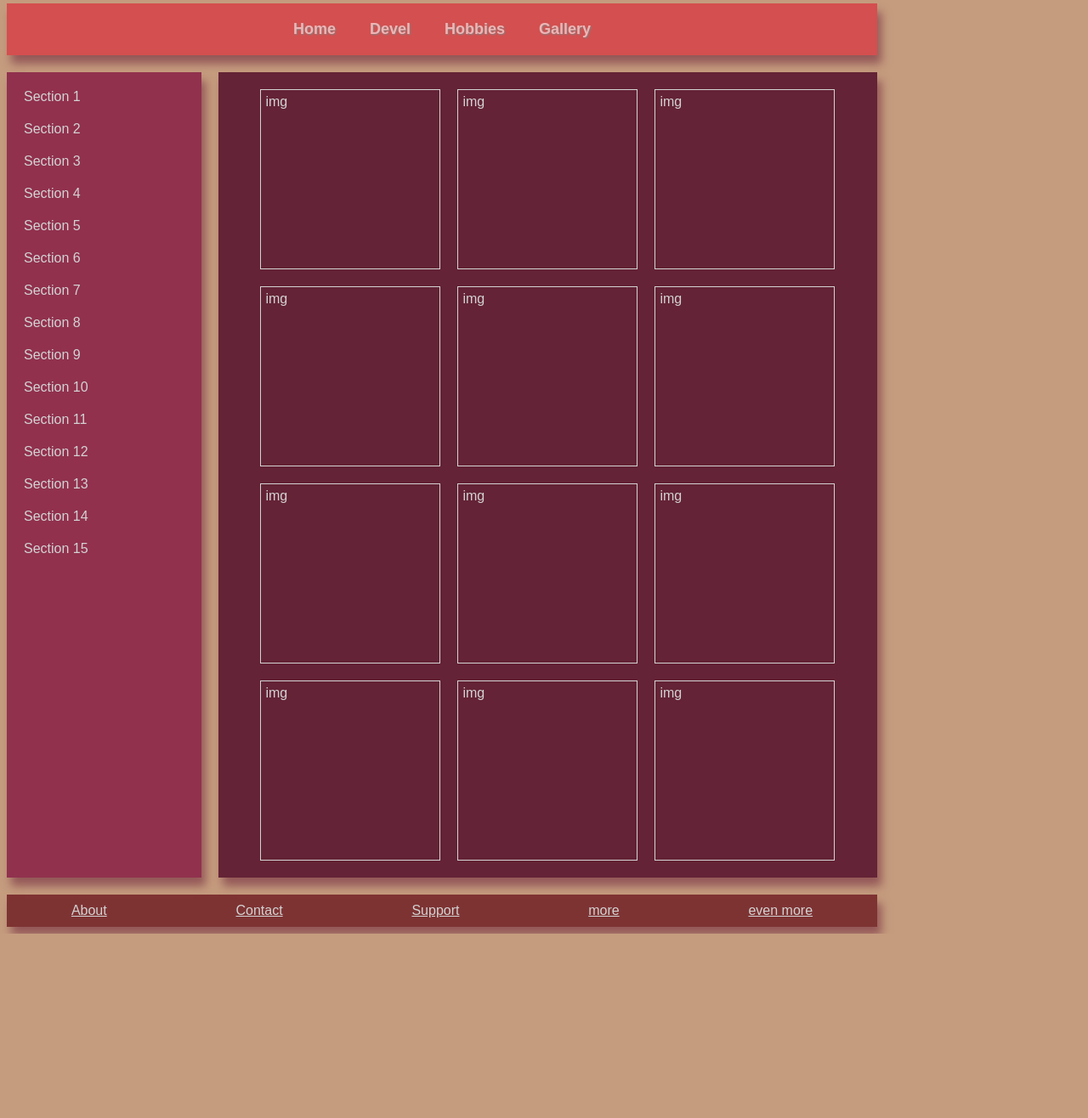
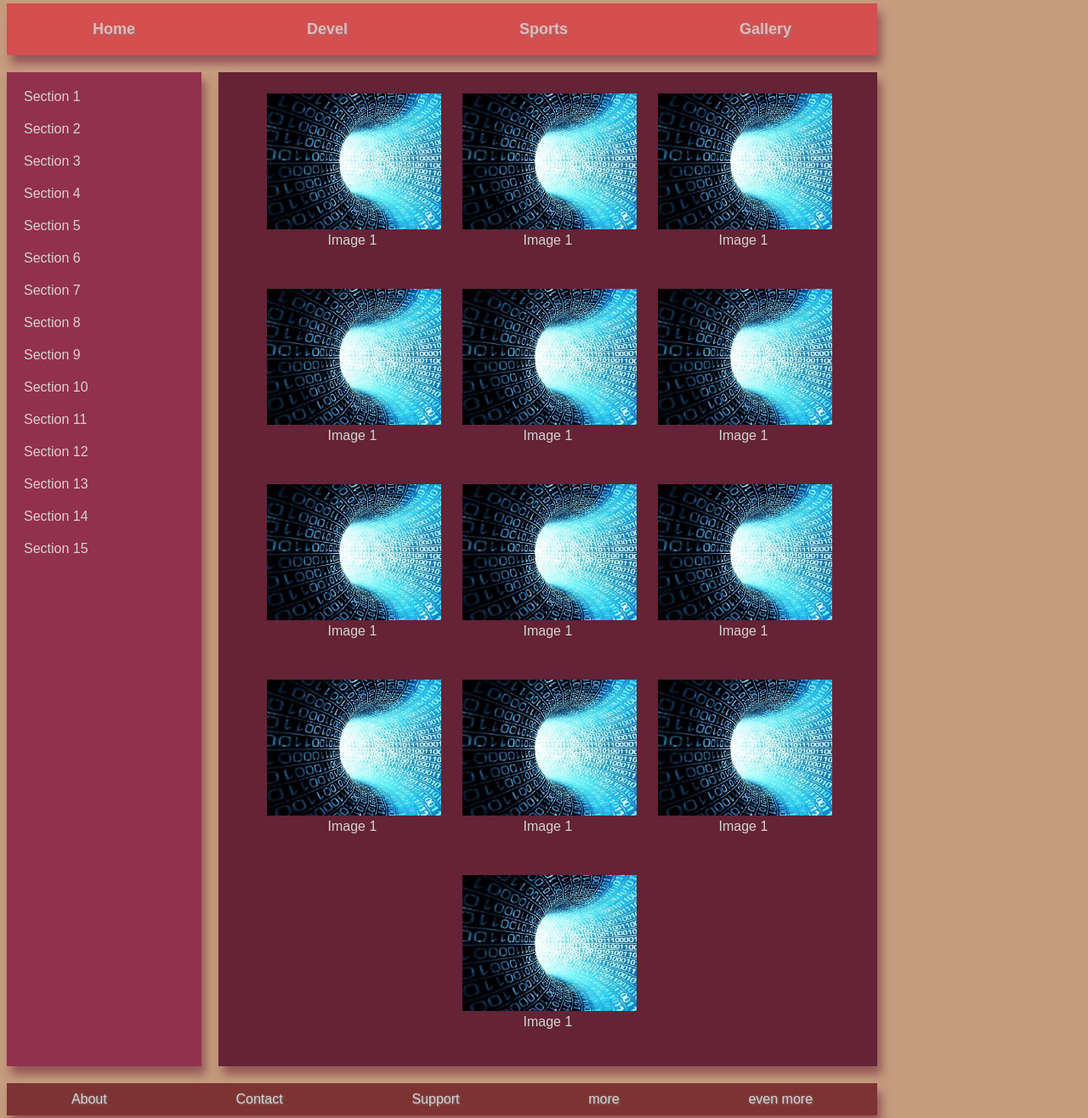
Before and after one commit to TomEsDE/wbs-primer-blog, a website built with Parcel: page src/gallery.html in a window 1280 px wide. Shown: the part 124-1440 px from the top of the page at 85% size. Before the commit the page ends 1223 px from the top, so only its background shows below. Built offline with nearby package versions, Linux system fonts and the light colour scheme.

Commit message:
gallery stuff

```diff
--- a/src/gallery.html
+++ b/src/gallery.html
@@ -13,22 +13,14 @@
     -->
 
     <header class="header">
-      <div class="logo">
+      <figure class="logo">
         <img alt="Logo" src="../assets/images/primer-logo.jpg" width="200px" />
-      </div>
+      </figure>
       <nav class="nav-top shadow">
-        <section>
-          <a href="../index.html">Home</a>
-        </section>
-        <section>
-          <a href="./devel.html">Devel</a>
-        </section>
-        <section>
-          <a href="./hobbies.html">Hobbies</a>
-        </section>
-        <section>
-          <a href="./gallery.html">Gallery</a>
-        </section>
+        <a href="../index.html">Home</a>
+        <a href="../src/devel.html">Devel</a>
+        <a href="../src/sports.html">Sports</a>
+        <a href="../src/gallery.html">Gallery</a>
       </nav>
     </header>
 
@@ -53,38 +45,96 @@
 
       <main class="main shadow">
         <div class="gallery">
-          <div class="gallery_img">img</div>
-          <div class="gallery_img">img</div>
-          <div class="gallery_img">img</div>
-          <div class="gallery_img">img</div>
-          <div class="gallery_img">img</div>
-          <div class="gallery_img">img</div>
-          <div class="gallery_img">img</div>
-          <div class="gallery_img">img</div>
-          <div class="gallery_img">img</div>
-          <div class="gallery_img">img</div>
-          <div class="gallery_img">img</div>
-          <div class="gallery_img">img</div>
+          <figure class="gallery_fig">
+            <a href="../assets/images/primer-logo.jpg" target="_blank">
+              <img class="gallery_img" alt="img" src="../assets/images/primer-logo.jpg" />
+            </a>
+            <figcaption class="gallery_caption">Image 1</figcaption>
+          </figure>
+          <figure class="gallery_fig">
+            <a href="../assets/images/primer-logo.jpg" target="_blank">
+              <img class="gallery_img" alt="img" src="../assets/images/primer-logo.jpg" />
+            </a>
+            <figcaption class="gallery_caption">Image 1</figcaption>
+          </figure>
+          <figure class="gallery_fig">
+            <a href="../assets/images/primer-logo.jpg" target="_blank">
+              <img class="gallery_img" alt="img" src="../assets/images/primer-logo.jpg" />
+            </a>
+            <figcaption class="gallery_caption">Image 1</figcaption>
+          </figure>
+          <figure class="gallery_fig">
+            <a href="../assets/images/primer-logo.jpg" target="_blank">
+              <img class="gallery_img" alt="img" src="../assets/images/primer-logo.jpg" />
+            </a>
+            <figcaption class="gallery_caption">Image 1</figcaption>
+          </figure>
+          <figure class="gallery_fig">
+            <a href="../assets/images/primer-logo.jpg" target="_blank">
+              <img class="gallery_img" alt="img" src="../assets/images/primer-logo.jpg" />
+            </a>
+            <figcaption class="gallery_caption">Image 1</figcaption>
+          </figure>
+          <figure class="gallery_fig">
+            <a href="../assets/images/primer-logo.jpg" target="_blank">
+              <img class="gallery_img" alt="img" src="../assets/images/primer-logo.jpg" />
+            </a>
+            <figcaption class="gallery_caption">Image 1</figcaption>
+          </figure>
+          <figure class="gallery_fig">
+            <a href="../assets/images/primer-logo.jpg" target="_blank">
+              <img class="gallery_img" alt="img" src="../assets/images/primer-logo.jpg" />
+            </a>
+            <figcaption class="gallery_caption">Image 1</figcaption>
+          </figure>
+          <figure class="gallery_fig">
+            <a href="../assets/images/primer-logo.jpg" target="_blank">
+              <img class="gallery_img" alt="img" src="../assets/images/primer-logo.jpg" />
+            </a>
+            <figcaption class="gallery_caption">Image 1</figcaption>
+          </figure>
+          <figure class="gallery_fig">
+            <a href="../assets/images/primer-logo.jpg" target="_blank">
+              <img class="gallery_img" alt="img" src="../assets/images/primer-logo.jpg" />
+            </a>
+            <figcaption class="gallery_caption">Image 1</figcaption>
+          </figure>
+          <figure class="gallery_fig">
+            <a href="../assets/images/primer-logo.jpg" target="_blank">
+              <img class="gallery_img" alt="img" src="../assets/images/primer-logo.jpg" />
+            </a>
+            <figcaption class="gallery_caption">Image 1</figcaption>
+          </figure>
+          <figure class="gallery_fig">
+            <a href="../assets/images/primer-logo.jpg" target="_blank">
+              <img class="gallery_img" alt="img" src="../assets/images/primer-logo.jpg" />
+            </a>
+            <figcaption class="gallery_caption">Image 1</figcaption>
+          </figure>
+          <figure class="gallery_fig">
+            <a href="../assets/images/primer-logo.jpg" target="_blank">
+              <img class="gallery_img" alt="img" src="../assets/images/primer-logo.jpg" />
+            </a>
+            <figcaption class="gallery_caption">Image 1</figcaption>
+          </figure>
+          <figure class="gallery_fig">
+            <a href="../assets/images/primer-logo.jpg" target="_blank">
+              <img class="gallery_img" alt="img" src="../assets/images/primer-logo.jpg" />
+            </a>
+            <figcaption class="gallery_caption">Image 1</figcaption>
+          </figure>
         </div>
       </main>
     </div>
 
     <footer class="footer shadow">
-      <section>
+      <nav class="nav-footer">
         <a href="../index.html">About</a>
-      </section>
-      <section>
         <a href="../index.html">Contact</a>
-      </section>
-      <section>
         <a href="../index.html">Support</a>
-      </section>
-      <section>
         <a href="../index.html">more</a>
-      </section>
-      <section>
         <a href="../index.html">even more</a>
-      </section>
+      </nav>
     </footer>
   </body>
 </html>
--- a/src/styles.css
+++ b/src/styles.css
@@ -13,7 +13,7 @@ body {
   width: 100px;
   height: 100px;
   /* border: 1px solid; */
-  margin-bottom: 20px;
+  margin: 0 0 20px 0;
 }
 
 .nav-top {
@@ -29,9 +29,6 @@ body {
   padding: 20px 20px;
   margin: 0px auto;
   border: 0px solid;
-}
-
-.nav-top a {
   color: rgb(240, 180, 180);
   font-size: large;
   font-weight: bold;
@@ -85,15 +82,25 @@ nav a:hover {
   /* height: 100vh; */
 }
 
-.gallery_img {
+.gallery_fig {
   width: 200px;
   height: 200px;
   padding: 5px;
-  border: 1px solid;
+  /* border: 1px solid; */
   margin: 10px;
+  overflow: hidden;
 }
 
-.footer {
+.gallery_img {
+  /* width: 100%; */
+  height: 80%;
+}
+
+.gallery_caption {
+  text-align: center;
+}
+
+.nav-footer {
   display: flex;
   justify-content: center;
   width: 100%;
@@ -102,11 +109,8 @@ nav a:hover {
   background-color: rgb(126, 51, 51);
 }
 
-.footer section {
+.nav-footer a {
   margin: 10px auto;
-}
-
-.footer section a {
   color: lightgray;
   font-size: medium;
 }
```
Also changed, not shown: index.html (+5 -13 lines), src/devel.html (+8 -24 lines), src/sports.html (+8 -24 lines).
